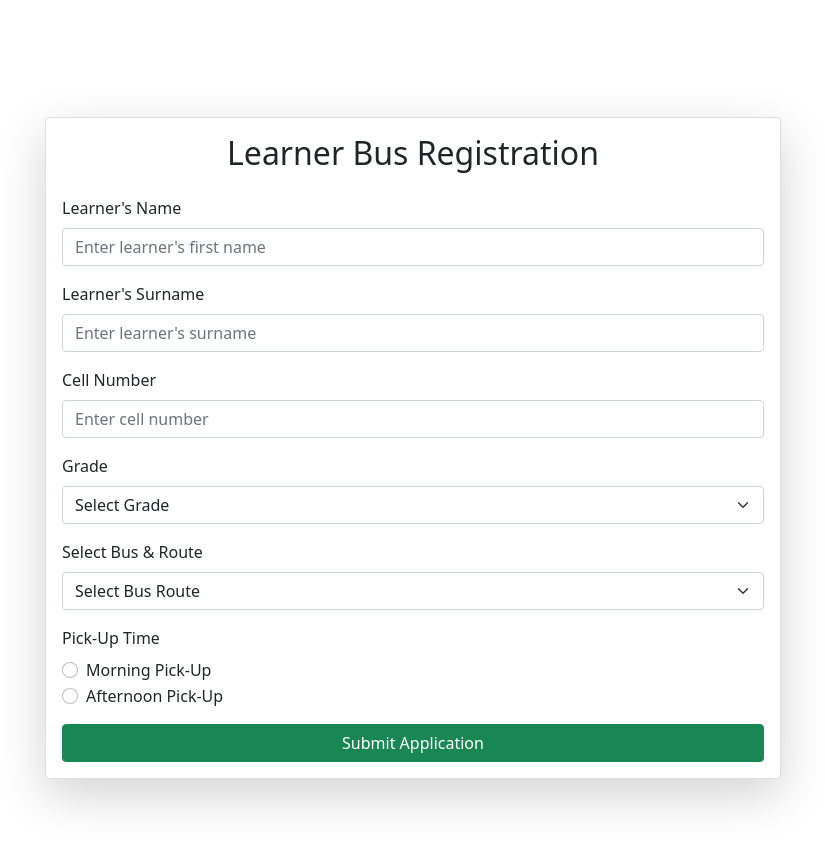
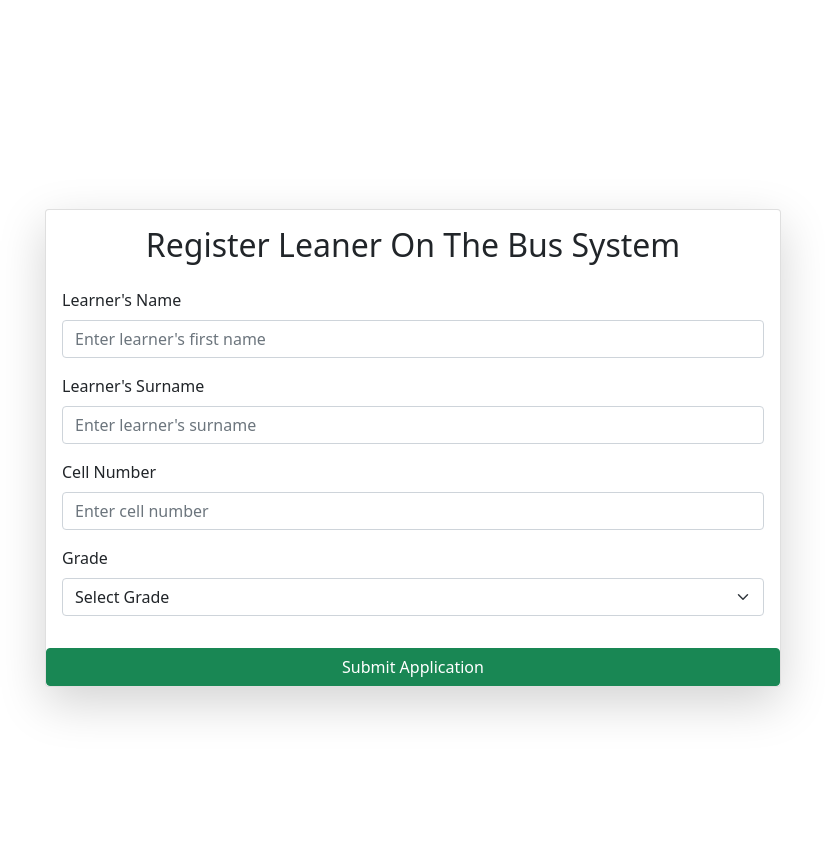
Before and after one commit to lebogang-developer/bus-system-website, a PHP site: page /parent_page.php in a window 1280 px wide. Shown: the whole page, without its empty margins (227-1052 px from the left). Run offline with PHP 8.4, Linux system fonts and the light colour scheme; the visitor is signed in with stand-in values (Sample User, id 1).

Commit message:
Parent Page updated

```diff
--- a/login.php
+++ b/login.php
@@ -1,5 +1,5 @@
 <?php
-// login.php
+
 session_start();
 require 'config.php';
 
--- a/parent_page.php
+++ b/parent_page.php
@@ -1,6 +1,6 @@
 <?php
 session_start();
-if (!isset($_SESSION['parent_name']) || $_SESSION['role'] != 'parent') {
+if (!isset($_SESSION['username']) || $_SESSION['role'] != 'parent') {
     header("Location: login.html");
     exit();
 }
@@ -26,7 +26,7 @@ if (!isset($_SESSION['parent_name']) || $_SESSION['role'] != 'parent') {
             <div class="col-md-8">
                 <div class="card shadow-lg">
                     <div class="card-body">
-                        <h2 class="text-center mb-4">Learner Bus Registration</h2>
+                        <h2 class="text-center mb-4">Register Leaner On The Bus System</h2>
                         <form action="register_learner.php" method="POST">
                             <!-- Learner Name -->
                             <div class="mb-3">
@@ -64,37 +64,9 @@ if (!isset($_SESSION['parent_name']) || $_SESSION['role'] != 'parent') {
                                 </select>
                             </div>
                             <!-- Bus Route -->
-                            <div class="mb-3">
-                                <label for="bus_route" class="form-label">
-                                    <i class="fas fa-bus"></i> Select Bus & Route
-                                </label>
-                                <select class="form-select" id="bus_route" name="bus_route" required>
-                                    <option selected disabled>Select Bus Route</option>
-                                    <option value="bus_1">Bus 1 - Rooihuiskraal</option>
 
-                                    <option value="bus_2">Bus 2 -Wierdapark</option>
+                    </div>
 
-                                    <option value="bus_3">Bus 3 - Centurion</option>
-                                </select>
-                            </div>
-                            <!-- Pick-Up Time -->
-                            <div class="mb-3">
-                                <label class="form-label">
-                                    <i class="fas fa-clock"></i> Pick-Up Time
-                                </label>
-                                <div class="form-check">
-                                    <input class="form-check-input" type="radio" name="pickup_time" id="morning" value="morning" required>
-                                    <label class="form-check-label" for="morning">
-                                        Morning Pick-Up
-                                    </label>
-                                </div>
-                                <div class="form-check">
-                                    <input class="form-check-input" type="radio" name="pickup_time" id="afternoon" value="afternoon" required>
-                                    <label class="form-check-label" for="afternoon">
-                                        Afternoon Pick-Up
-                                    </label>
-                                </div>
-                            </div>
                     <!-- Submit Button -->
                     <div class="d-grid">
                         <button type="submit" class="btn btn-success">
```
Also changed, not shown: admin_page.php (+7 -2 lines), manage_waiting_list.php (+3 -4 lines), register_learner.php (+6 -6 lines). Lines whose indentation alone changed are shown as unchanged.
